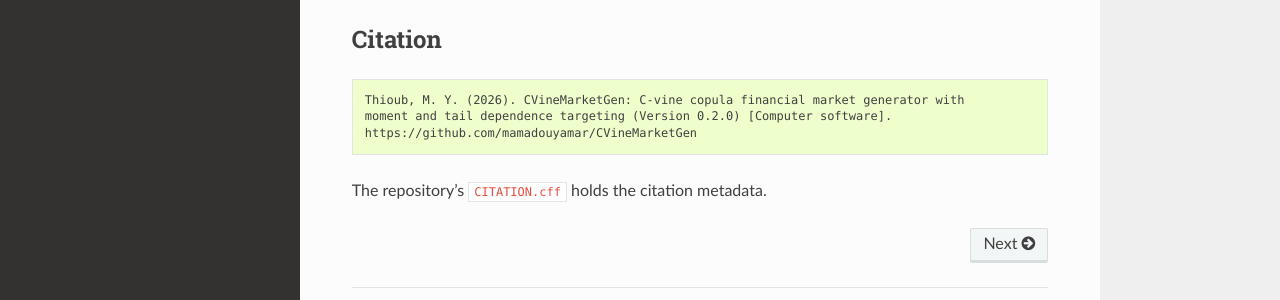
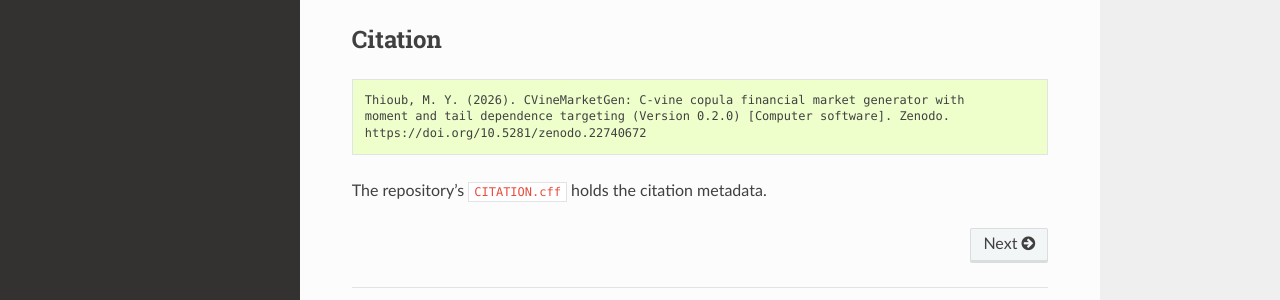
Before and after one commit to mamadouyamar/CVineMarketGen, a Sphinx documentation site: the page built from docs/index.rst, in a window 1280 px wide and 900 px high, scrolled down 1462 px. Shown: the part 562-862 px from the top of the window. Built offline with Sphinx 7.4.7 and the Read the Docs theme 3.1.0, drawn with Linux system fonts in a browser that asks for light colours; pages that are not in the unit, such as notebooks, are missing from menus; the version number is read from the project's files by our own code.

Commit message:
docs: Zenodo DOI badge and citation (10.5281/zenodo.22740672)

```diff
--- a/docs/index.rst
+++ b/docs/index.rst
@@ -67,7 +67,7 @@
 .. code-block:: text
 
    Thioub, M. Y. (2026). CVineMarketGen: C-vine copula financial market generator with
-   moment and tail dependence targeting (Version 0.2.0) [Computer software].
-   https://github.com/mamadouyamar/CVineMarketGen
+   moment and tail dependence targeting (Version 0.2.0) [Computer software]. Zenodo.
+   https://doi.org/10.5281/zenodo.22740672
 
 The repository's ``CITATION.cff`` holds the citation metadata.
```
Also changed, not shown: README.md (+6 -4 lines), 1 other file.
